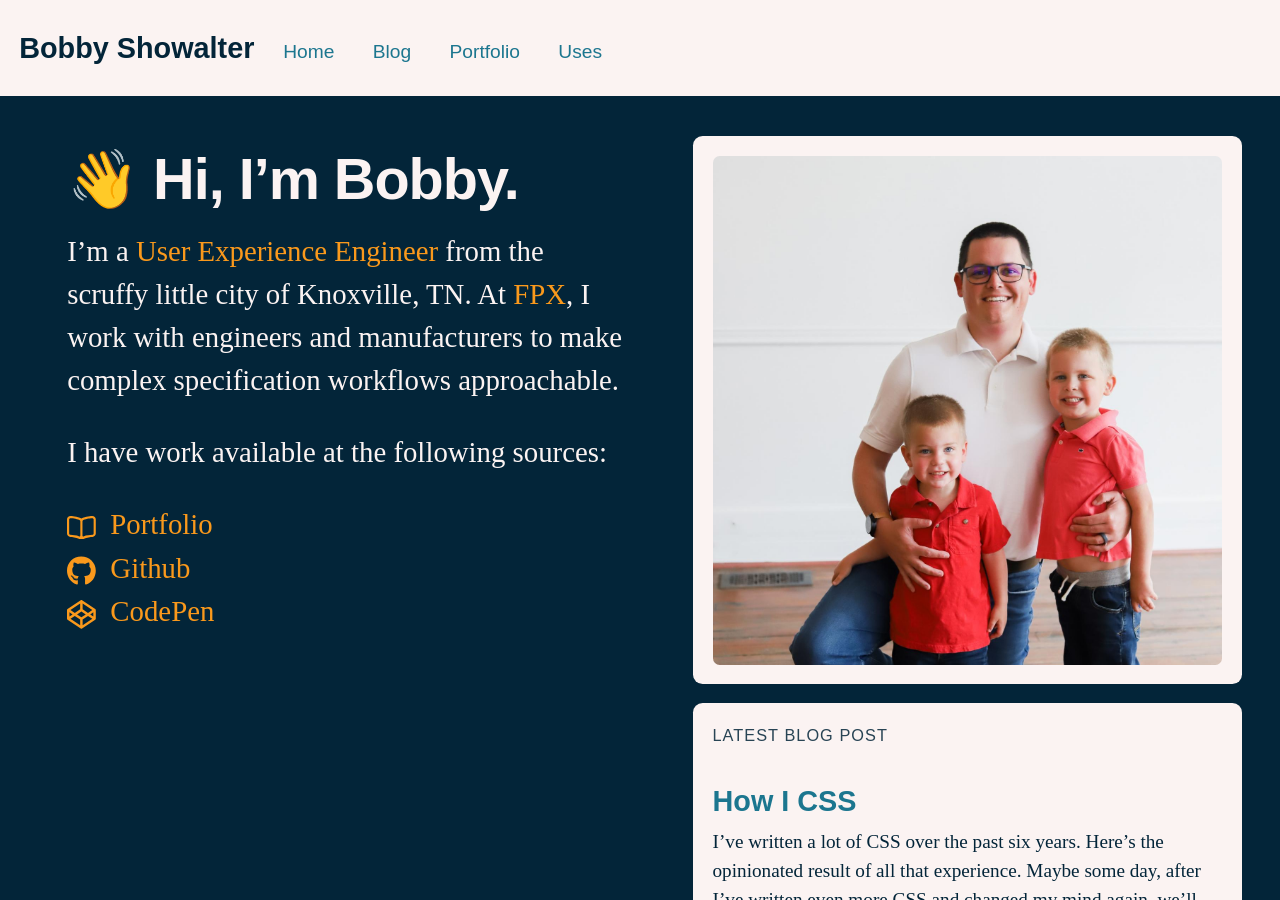
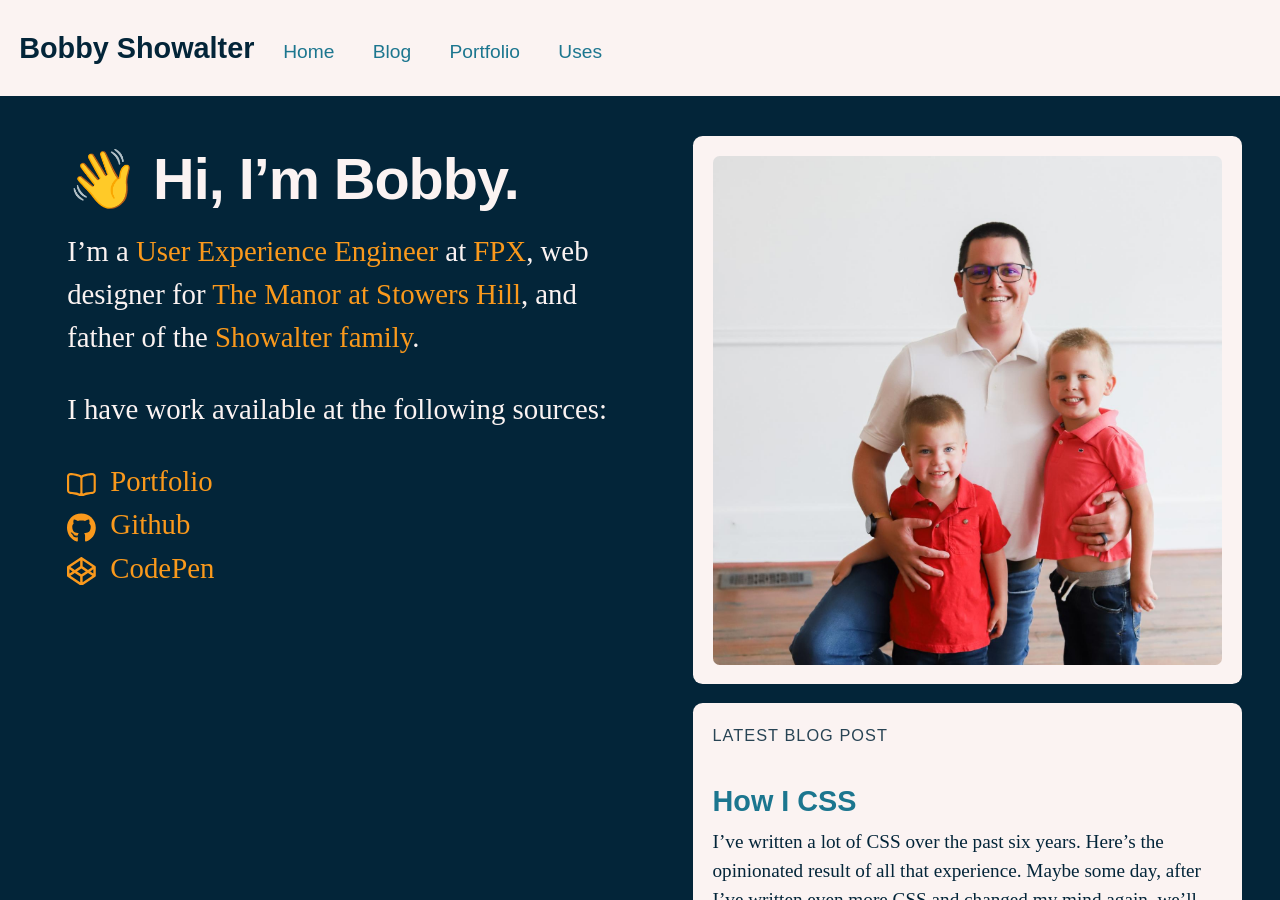
Before and after one commit to orangedaisy/bshowco, a Jekyll site: the page built from index.md, in a window 1280 px wide and 900 px high. Built offline with Jekyll 4.4.1, drawn with Linux system fonts in a browser that asks for light colours; some web fonts are replaced; our own code applies the rules of GitHub Pages for plain Markdown files.

Commit message:
Rewrite intro blurb
Also redirected all the links to the relevant section of my Portfolio

```diff
--- a/index.md
+++ b/index.md
@@ -5,8 +5,8 @@ navbar: false
 
 ## 👋 Hi, I'm Bobby.
 
-I'm a [User Experience Engineer](/what-i-do/) from the scruffy little city of
-Knoxville, TN. At [FPX](https://www.fpx.com/), I work with engineers and
-manufacturers to make complex specification workflows approachable.
+I'm a [User Experience Engineer](/what-i-do/) at [FPX](/portfolio/#fpx), web
+designer for [The Manor at Stowers Hill](/portfolio/#the-manor-at-stowers-hill),
+and father of the [Showalter family](/portfolio/#showalter-family-website).
 
 {% include homepage-content-links.html %}
```
